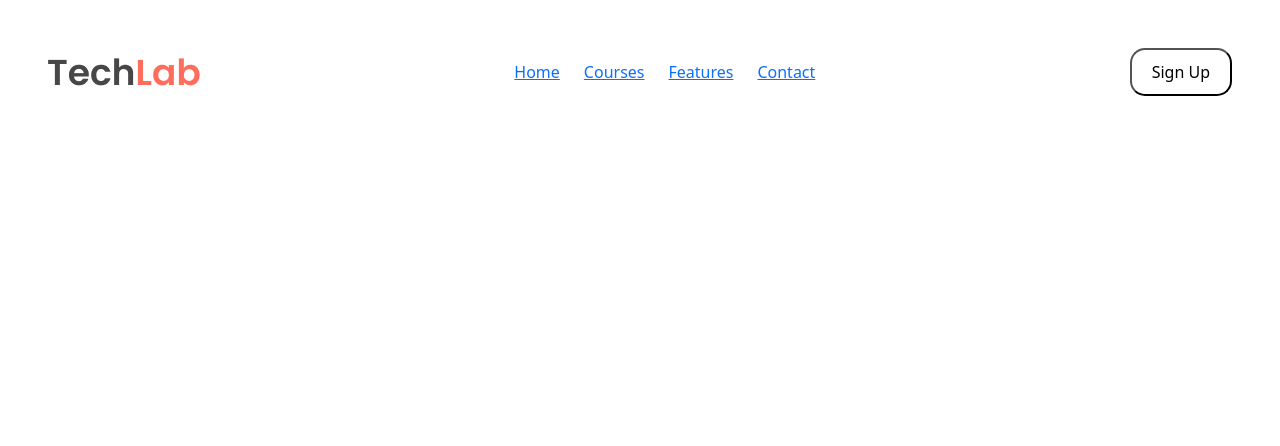
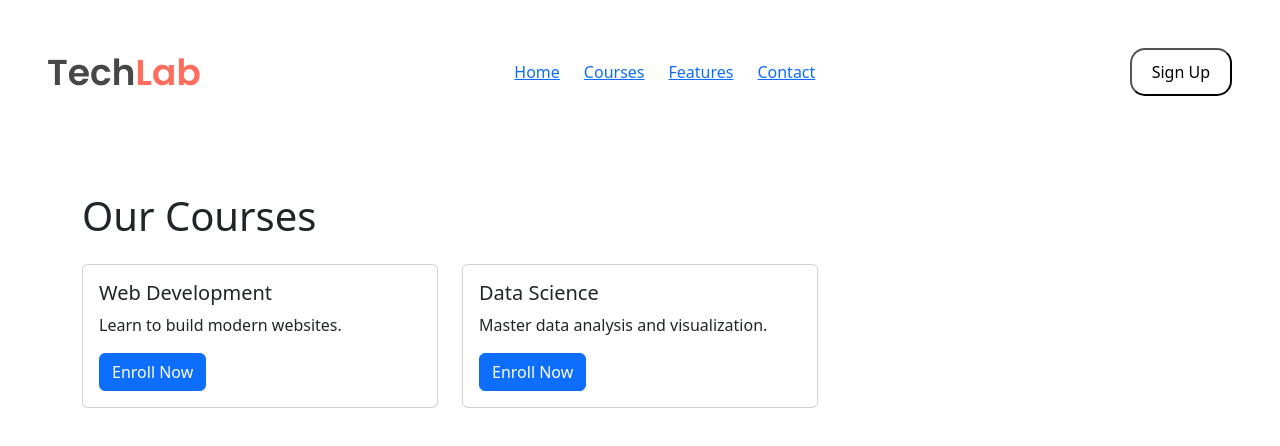
Before and after one commit to lefterisgiannaros/techlab-ui, a React (Create React App) app: page /courses in a window 1280 px wide. Shown: the top 446 px of the page. Built offline with nearby package versions, Linux system fonts and the light colour scheme.

Commit message:
added router and pages

```diff
--- a/src/App.js
+++ b/src/App.js
@@ -1,13 +1,13 @@
 import "./App.css";
 import "../node_modules/bootstrap/dist/css/bootstrap.min.css";
 
-import { BrowserRouter as Router, Switch, Route, Routes } from 'react-router-dom';
+import { BrowserRouter as Router, Route, Routes } from 'react-router-dom';
 
 import MainMenu from "./components/MainMenu";
-import Home from './components/pages/Home';
-import Courses from './components/pages/Courses';
-import Features from './components/pages/Features';
-import Contact from './components/pages/Contact';
+import Home from './pages/Home';
+import Courses from './pages/Courses';
+import Features from './pages/Features';
+import Contact from './pages/Contact';
 
 function App() {
   return (
@@ -15,10 +15,10 @@ function App() {
       <div className="App">
         <MainMenu />
         <Routes>
-          <Route path="/" exact component={Home} />
-          <Route path="/courses" component={Courses} />
-          <Route path="/features" component={Features} />
-          <Route path="/contact" component={Contact} />
+          <Route path="/" element={<Home />} />
+          <Route path="/courses" element={<Courses />} /> {/* Check this route */}
+          <Route path="/features" element={<Features />} />
+          <Route path="/contact" element={<Contact />} />
         </Routes>
       </div>
     </Router>
--- a/src/components/pages/Contact.js
+++ /dev/null
@@ -1,7 +0,0 @@
-import React from 'react';
-
-function Contact() {
-  return <div>Contact Content</div>;
-}
-
-export default Contact;
--- a/src/components/pages/Courses.js
+++ /dev/null
@@ -1,7 +0,0 @@
-import React from 'react';
-
-function Courses() {
-  return <div>Courses Content</div>;
-}
-
-export default Courses;
--- a/src/components/pages/Features.js
+++ /dev/null
@@ -1,7 +0,0 @@
-import React from 'react';
-
-function Features() {
-  return <div>Features Content</div>;
-}
-
-export default Features;
--- /dev/null
+++ b/src/pages/Contact.jsx
@@ -0,0 +1,38 @@
+import React from 'react';
+
+function Contact() {
+  return (
+    <div className="container mt-5">
+      <h1 className="mb-4">Contact Us</h1>
+      <div className="row">
+        <div className="col-md-6 mb-4">
+          <div className="card">
+            <div className="card-body">
+              <form>
+                <div className="mb-3">
+                  <label htmlFor="name" className="form-label">Name</label>
+                  <input type="text" className="form-control" id="name" />
+                </div>
+                <div className="mb-3">
+                  <label htmlFor="email" className="form-label">Email</label>
+                  <input type="email" className="form-control" id="email" />
+                </div>
+                <div className="mb-3">
+                  <label htmlFor="subject" className="form-label">Subject</label>
+                  <input type="text" className="form-control" id="subject" />
+                </div>
+                <div className="mb-3">
+                  <label htmlFor="message" className="form-label">Message</label>
+                  <textarea className="form-control" id="message" rows="4"></textarea>
+                </div>
+                <button type="submit" className="btn btn-primary">Submit</button>
+              </form>
+            </div>
+          </div>
+        </div>
+      </div>
+    </div>
+  );
+}
+
+export default Contact;
--- /dev/null
+++ b/src/pages/Courses.jsx
@@ -0,0 +1,31 @@
+import React from 'react';
+
+function Courses() {
+  return (
+    <div className="container mt-5">
+      <h1 className="mb-4">Our Courses</h1>
+      <div className="row">
+        <div className="col-md-4 mb-4">
+          <div className="card">
+            <div className="card-body">
+              <h5 className="card-title">Web Development</h5>
+              <p className="card-text">Learn to build modern websites.</p>
+              <a href="#" className="btn btn-primary">Enroll Now</a>
+            </div>
+          </div>
+        </div>
+        <div className="col-md-4 mb-4">
+          <div className="card">
+            <div className="card-body">
+              <h5 className="card-title">Data Science</h5>
+              <p className="card-text">Master data analysis and visualization.</p>
+              <a href="#" className="btn btn-primary">Enroll Now</a>
+            </div>
+          </div>
+        </div>
+      </div>
+    </div>
+  );
+}
+
+export default Courses;
--- /dev/null
+++ b/src/pages/Features.jsx
@@ -0,0 +1,30 @@
+// components/pages/Features.js
+import React from 'react';
+
+function Features() {
+  return (
+    <div className="container mt-5">
+      <h1 className="mb-4">Features</h1>
+      <div className="row">
+        <div className="col-md-6 mb-4">
+          <div className="card feature-card feature-card-1">
+            <div className="card-body">
+              <h5 className="card-title">Responsive Design</h5>
+              <p className="card-text">Our courses are designed to work on any device.</p>
+            </div>
+          </div>
+        </div>
+        <div className="col-md-6 mb-4">
+          <div className="card feature-card feature-card-2">
+            <div className="card-body">
+              <h5 className="card-title">Expert Instructors</h5>
+              <p className="card-text">Learn from industry professionals with real-world experience.</p>
+            </div>
+          </div>
+        </div>
+      </div>
+    </div>
+  );
+}
+
+export default Features;
```
Also changed, not shown: src/App.scss (+0 -39 lines), src/pages/Home.jsx (renamed from src/components/pages/Home.js), 1 other file (tests, documents, lock files or other folders).
